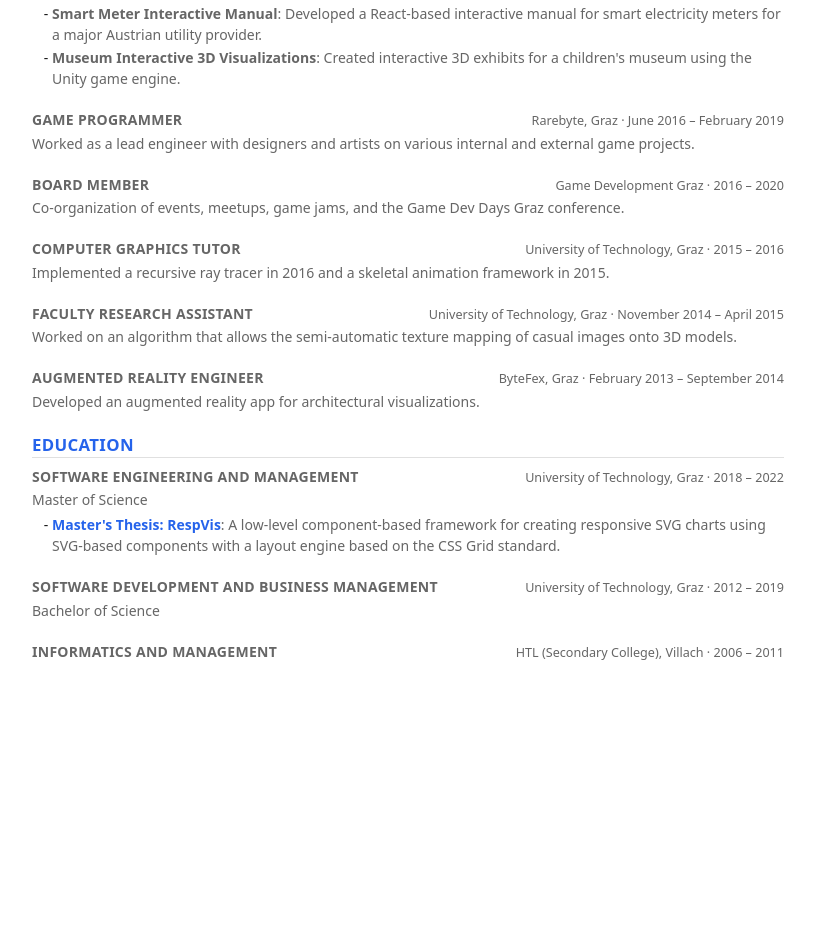
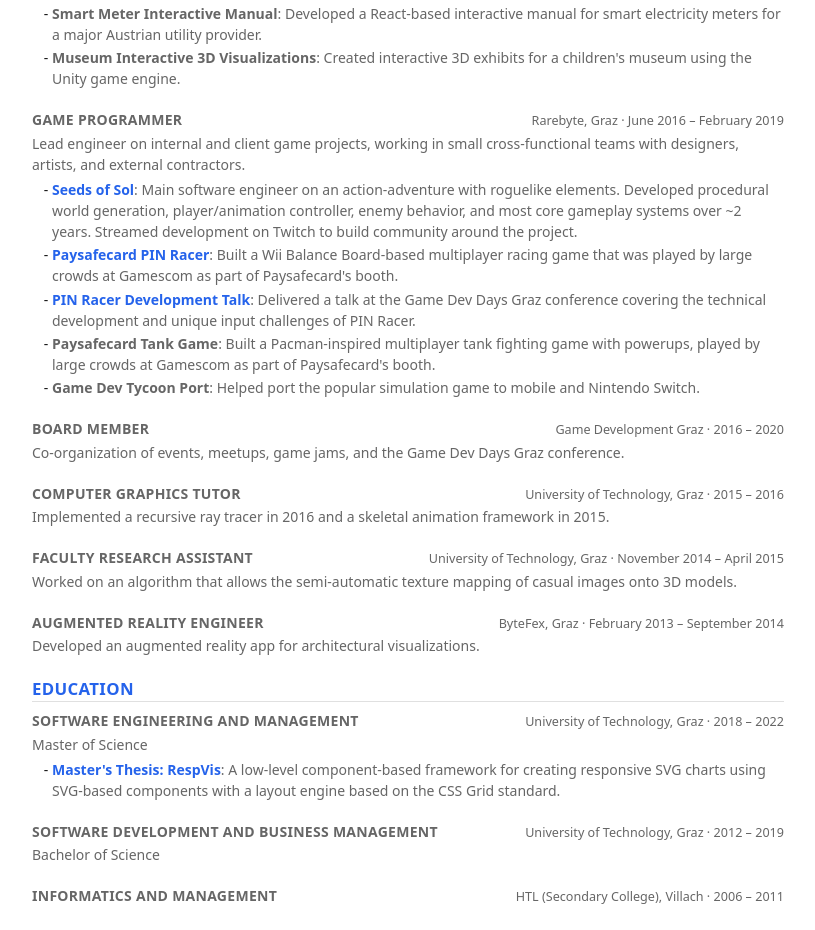
Before and after one commit to AlmostBearded/almostbearded.github.io, a React (Vite) app: page / in a window 1280 px wide. Shown: the part 1500-2430 px from the top of the page, without its empty margins (232-1047 px from the left). Before the commit the page ends 2215 px from the top, so only its background shows below. Built offline with nearby package versions, Linux system fonts and the light colour scheme.

Commit message:
flesh out rarebyte experience

```diff
--- a/src/data.ts
+++ b/src/data.ts
@@ -149,8 +149,32 @@
       institution: "Rarebyte, Graz",
       period: "June 2016 – February 2019",
       summary:
-        "Worked as a lead engineer with designers and artists on various internal and external game projects.",
-      highlights: [],
+        "Lead engineer on internal and client game projects, working in small cross-functional teams with designers, artists, and external contractors.",
+      highlights: [
+        {
+          title: "Seeds of Sol",
+          summary: "Main software engineer on an action-adventure with roguelike elements. Developed procedural world generation, player/animation controller, enemy behavior, and most core gameplay systems over ~2 years. Streamed development on Twitch to build community around the project.",
+          url: "https://www.youtube.com/watch?v=NRUAHY6Ju0k",
+        },
+        {
+          title: "Paysafecard PIN Racer",
+          summary: "Built a Wii Balance Board-based multiplayer racing game that was played by large crowds at Gamescom as part of Paysafecard's booth.",
+          url: "https://www.youtube.com/watch?v=BFd97kR96Co",
+        },
+        {
+          title: "PIN Racer Development Talk",
+          summary: "Delivered a talk at the Game Dev Days Graz conference covering the technical development and unique input challenges of PIN Racer.",
+          url: "https://www.youtube.com/watch?v=pTUyY-mtgI0",
+        },
+        {
+          title: "Paysafecard Tank Game",
+          summary: "Built a Pacman-inspired multiplayer tank fighting game with powerups, played by large crowds at Gamescom as part of Paysafecard's booth.",
+        },
+        {
+          title: "Game Dev Tycoon Port",
+          summary: "Helped port the popular simulation game to mobile and Nintendo Switch.",
+        },
+      ],
     },
     {
       role: "Board Member",
```
